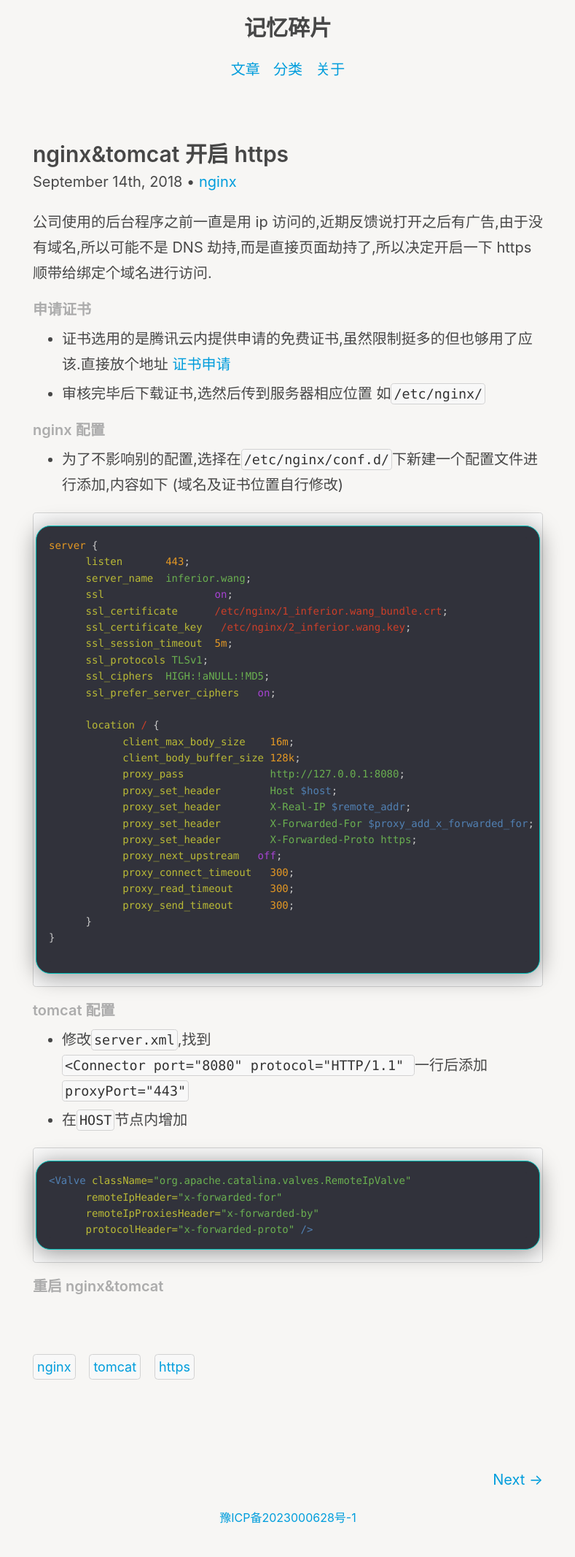
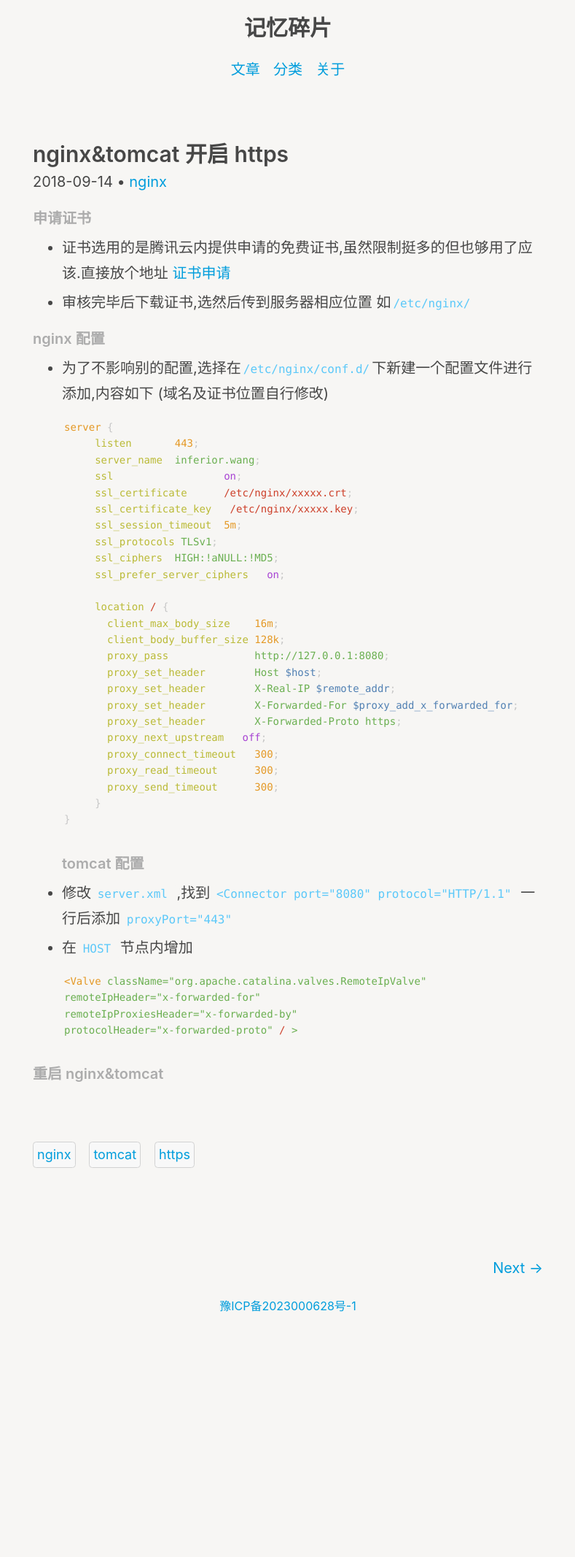
Before and after one commit to Eilgnaw/2f0web, a Jekyll site: the page built from _posts/2018-09-14-01-nginxtomcathttps.md, in a window 1280 px wide. Shown: the whole page at 73% size, without its empty margins (245-1034 px from the left). Built offline with Jekyll 4.4.1, drawn with Linux system fonts in a browser that asks for light colours; after the commit the page ends 1843 px from its top, so only the background shows below that.

Commit message:
add file

````diff
--- a/_layouts/post.html
+++ b/_layouts/post.html
@@ -11,7 +11,7 @@ layout: default
 <h2 class="post-title">{{ page.title | smartify }}</h2>
   {% endif %}
 
-  <time datetime="{{ page.date | date_to_xmlschema }}" class="post-date">{{ page.date | date_to_long_string: "ordinal", "US" }}
+  <time datetime="{{ page.date | date_to_xmlschema }}" class="post-date"> {{ page.date |  date: "%Y-%m-%d" }}
   {% if post %}
   {% assign categories = post.categories %}
   {% else %}
@@ -22,7 +22,7 @@ layout: default
   <a href="{{site.baseurl}}/categories/#{{category|slugize}}">{{category}}</a>{% unless forloop.last %},{% endunless %}
   {% endfor %}
   {%- if page.last_modified_at -%}
-  <br><i>Last updated on: {{ page.last_modified_at | date_to_long_string: "ordinal", "US" }}</i>
+  <br><i>Last updated on: {{ page.last_modified_at | date: "%Y-%m-%d" }}</i>
   {%- endif -%}
   <!-- <br><span class="author">{% include author.html %}</span> -->
   </time>
--- a/_posts/2018-09-14-01-nginxtomcathttps.md
+++ b/_posts/2018-09-14-01-nginxtomcathttps.md
@@ -6,8 +6,6 @@ tags: [nginx,tomcat,https]
 categories: [nginx]
 ---
 
-公司使用的后台程序之前一直是用 ip 访问的,近期反馈说打开之后有广告,由于没有域名,所以可能不是 DNS 劫持,而是直接页面劫持了,所以决定开启一下 https顺带给绑定个域名进行访问.
-
 #### 申请证书
 - 证书选用的是腾讯云内提供申请的免费证书,虽然限制挺多的但也够用了应该.直接放个地址      [证书申请](https://console.cloud.tencent.com/ssl/)
 - 审核完毕后下载证书,选然后传到服务器相应位置 如`/etc/nginx/`
@@ -15,45 +13,41 @@ categories: [nginx]
 #### nginx 配置
 
 - 为了不影响别的配置,选择在`/etc/nginx/conf.d/`下新建一个配置文件进行添加,内容如下 (域名及证书位置自行修改)
+``` nginx
+  server {
+       listen       443;
+       server_name  inferior.wang;
+       ssl                  on;
+       ssl_certificate      /etc/nginx/xxxxx.crt;
+       ssl_certificate_key   /etc/nginx/xxxxx.key;
+       ssl_session_timeout  5m;
+       ssl_protocols TLSv1;
+       ssl_ciphers  HIGH:!aNULL:!MD5;
+       ssl_prefer_server_ciphers   on;
 
+       location / {
+         client_max_body_size    16m;
+         client_body_buffer_size 128k;
+         proxy_pass              http://127.0.0.1:8080;
+         proxy_set_header        Host $host;
+         proxy_set_header        X-Real-IP $remote_addr;
+         proxy_set_header        X-Forwarded-For $proxy_add_x_forwarded_for;
+         proxy_set_header        X-Forwarded-Proto https;
+         proxy_next_upstream   off;
+         proxy_connect_timeout   300;
+         proxy_read_timeout      300;
+         proxy_send_timeout      300;
+       }
+  }
+```
+####  tomcat 配置
+- 修改 `server.xml `,找到 `<Connector port="8080" protocol="HTTP/1.1" ` 一行后添加  `proxyPort="443" `
+- 在 `HOST `节点内增加
 ``` nginx
-server {
-      listen       443;
-      server_name  inferior.wang;
-      ssl                  on;
-      ssl_certificate      /etc/nginx/1_inferior.wang_bundle.crt;
-      ssl_certificate_key   /etc/nginx/2_inferior.wang.key;
-      ssl_session_timeout  5m;
-      ssl_protocols TLSv1;
-      ssl_ciphers  HIGH:!aNULL:!MD5;
-      ssl_prefer_server_ciphers   on;
-
-      location / {
-            client_max_body_size    16m;
-            client_body_buffer_size 128k;
-            proxy_pass              http://127.0.0.1:8080;
-            proxy_set_header        Host $host;
-            proxy_set_header        X-Real-IP $remote_addr;
-            proxy_set_header        X-Forwarded-For $proxy_add_x_forwarded_for;
-            proxy_set_header        X-Forwarded-Proto https;
-            proxy_next_upstream   off;
-            proxy_connect_timeout   300;
-            proxy_read_timeout      300;
-            proxy_send_timeout      300;
-      }
-}
-
-```
-
-####  tomcat 配置
-- 修改`server.xml`,找到`<Connector port="8080" protocol="HTTP/1.1" `一行后添加`proxyPort="443"`
-- 在`HOST`节点内增加
-
-```xml
-<Valve className="org.apache.catalina.valves.RemoteIpValve"
-      remoteIpHeader="x-forwarded-for"
-      remoteIpProxiesHeader="x-forwarded-by"
-      protocolHeader="x-forwarded-proto" />
+  <Valve className="org.apache.catalina.valves.RemoteIpValve"
+  remoteIpHeader="x-forwarded-for"
+  remoteIpProxiesHeader="x-forwarded-by"
+  protocolHeader="x-forwarded-proto" / >
 ```
 
 ####  重启 nginx&tomcat
--- a/_sass/_code.scss
+++ b/_sass/_code.scss
@@ -1,61 +1,58 @@
 // Inline code, code blocks and syntax highlighting
 
 /* Applies to inline `code blocks` */
+
 .highlighter-rouge {
     font-family: $code-font-family;
-	font-size: 92%;
+    font-size: 80%;
     padding: 3px 3px;
     background-color: $code-inline-bg;
     color: $code-inline;
     white-space: nowrap;
-    border: 1.5px solid $code-inline;
-    border-radius: .25em;
-
+    // border: 1.5px solid $code-inline;
+    // border-radius: .25em;
     @media (prefers-color-scheme: light) {
-        color: $code-inline-light;
-        background-color: $code-inline-bg-light;
-        border: 1.5px solid #D2D2D2;
+        // color: $code-inline-light;
+        background-color: #f7f6f4 // background-color: $code-inline-bg-light;
+        // border: 1.5px solid #D2D2D2;
     }
 }
 
+
 /* Applies to all code */
-pre, code {
+
+pre,
+code {
     font-size: 14px;
     font-family: $code-font-family;
     font-style: normal;
-
     font-feature-settings: "kern" off;
     font-kerning: none;
     font-variant: none;
-
-    background-color: #eef;
-
+    // background-color: #eef;
      ::selection {
         color: $code-block-bg;
         background: #bdbdb3;
     }
-
      ::-moz-selection {
         color: $code-block-bg;
         background: #bdbdb3;
     }
-
      ::-webkit-selection {
         color: $code-block-bg;
         background: #bdbdb3;
     }
-
     @media (prefers-color-scheme: light) {
-        background-color: $code-block-bg-light;
+        // background-color: $code-block-bg-light;
+    }
 }
 
-}
 
 /* Inline code, no highlight */
+
 code {
     padding: 2px 4px;
     border-radius: 3px;
-
     white-space: nowrap;
 }
 
@@ -63,115 +60,101 @@ blockquote code {
     color: #656565;
 }
 
+
 /* Inline code, highlight */
+
 code.highlight {
     border-radius: 3px;
-
     color: #bdbdb3;
     background-color: $code-block-bg;
 }
 
+
 /* Block code, no highlight */
+
 pre {
     border-radius: 5px;
     margin: 30px * 0.75 30px / 2;
-    padding: 15px 17px;
+    // padding: 15px 17px;
     overflow-x: auto;
-    background-color: #f1f1ff;
-
+    // background-color: #f1f1ff;
     code {
         border: 0;
         padding: 0;
-
         white-space: pre;
     }
 }
 
+
 /* Block code, highlight */
-figure.highlight, div.highlight {
+
+figure.highlight,
+div.highlight {
     position: relative;
-
     pre {
-        background-color: $code-block-bg;
-		border: 1.5px solid $code-block-accent;
-	    border-radius: 20px;
-		box-shadow: 0 4px 30px rgba(0,0,0,.4);
-
+        // background-color: $code-block-bg;
+        // border: 1.5px solid $code-block-accent;
+        // border-radius: 20px;
+        // box-shadow: 0 4px 30px rgba(0, 0, 0, .4);
         @media (prefers-color-scheme: light) {
-                background-color: $code-block-bg-light;
-                border: 1.5px solid $code-block-accent-light;
+            // background-color: $code-block-bg-light;
+            // border: 1.5px solid $code-block-accent-light;
         }
-
         code {
-            background-color: $code-block-bg;
+            // background-color: $code-block-bg;
             color: #babaad;
-
             counter-reset: code;
             display: block;
             line-height: 1.6;
-
             @media (prefers-color-scheme: light) {
-                    background-color: $code-block-bg-light;
+                // background-color: $code-block-bg-light;
             }
-
             /* Display language name */
             &[data-lang]::before {
                 content: attr(data-lang);
                 position: absolute;
                 right: 20px;
-
                 font-size: 15px;
                 top: -14px;
                 padding: 2px 9px;
                 text-transform: uppercase;
                 font-weight: bold;
-
                 border: 1px solid $code-block-accent;
                 border-top-left-radius: 15px;
                 border-top-right-radius: 15px;
                 border-bottom-left-radius: 15px;
                 border-bottom-right-radius: 15px;
-
                 min-width: 30px;
                 text-align: center;
-
-                color: $code-block-accent;
-                background-color: $code-block-bg;
-
+                // color: $code-block-accent;
+                // background-color: $code-block-bg;
                 @media (prefers-color-scheme: light) {
                     border: 1px solid $code-block-accent-light;
                     color: $code-block-accent-light;
                     background-color: $code-block-bg-light;
                 }
-
                 @mixin media-query($device) {
                     @media screen and (max-width: $device) {
                         @content;
                     }
                 }
-
                 @include media-query(300px) {
                     visibility: hidden;
                 }
             }
-
             div {
                 counter-increment: code;
-
                 /* Line numbers */
                 &::before {
                     color: #608079;
                     content: counter(code);
-
                     width: 14px;
                     text-align: right;
-
                     /* Add a nice border */
                     display: inline-block;
                     padding-right: 30px / 4;
                     margin-right: 30px * 0.4;
                     border-right: 1px solid #656565;
-
                     /* For older browsers and Safari */
                     -webkit-touch-callout: none;
                     -webkit-user-select: none;
@@ -185,10 +168,13 @@ figure.highlight, div.highlight {
     }
 }
 
+
 /* Hide language */
-.hide-lang + figure code::before {
+
+.hide-lang+figure code::before {
     visibility: hidden;
 }
+
 
 /**
  * Language-specific settings
@@ -200,36 +186,35 @@ figure.highlight, div.highlight {
     }
 }
 
+
 /**
  * ID-specific overrides
  */
 
-#c-example + figure {
+#c-example+figure {
     .kt {
         color: #5180b3;
     }
 }
 
-#liquid-example + figure {
+#liquid-example+figure {
     .p {
         color: #bdbdb3;
     }
 }
 
-#borders-example + figure {
+#borders-example+figure {
     div {
         &::before {
             padding-left: 0.625em;
             border-left: 1px solid #656565;
         }
-
         &:first-of-type::before {
             padding-top: 0.25em;
             border-top: 1px solid #656565;
             border-top-left-radius: 4px;
             border-top-right-radius: 4px;
         }
-
         &:last-of-type::before {
             padding-bottom: 0.25em;
             border-bottom: 1px solid #656565;
@@ -239,12 +224,13 @@ figure.highlight, div.highlight {
     }
 }
 
-#yaml-example + figure {
-    .na, .s {
+#yaml-example+figure {
+    .na,
+    .s {
         color: #ab75c3;
     }
 }
 
-.hl-1 + figure .line-1 {
+.hl-1+figure .line-1 {
     background-color: #112b47;
 }
--- a/index.html
+++ b/index.html
@@ -11,7 +11,7 @@ title: Home
 </h2>
 
 
-  <time datetime="{{ post.date | date_to_xmlschema }}" class="post-date">{{ post.date | date_to_long_string: "ordinal", "US" }}
+  <time datetime="{{ post.date | date_to_xmlschema }}" class="post-date">{{ post.date | date: "%B %-d, %Y"  }}
   {% if post %}
   {% assign categories = post.categories %}
   {% else %}
````
Also changed, not shown: _posts/2023-02-01-xcode-python.md (+9 -9 lines), archive.md (+2 -2 lines). Lines whose indentation alone changed are shown as unchanged.
